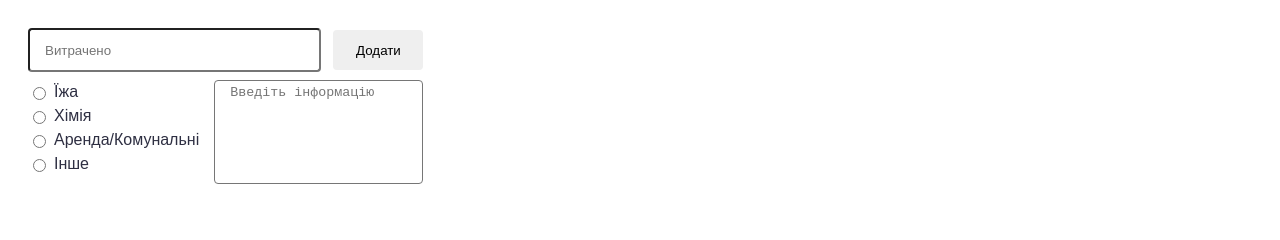
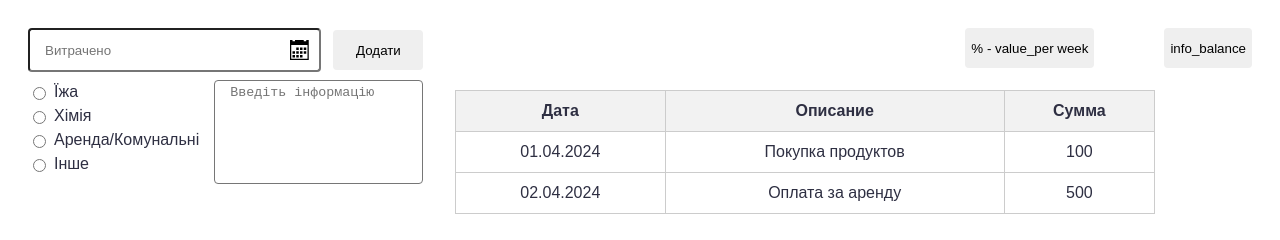
Before and after one commit to DmytroRev/project-site-My_Money, a website built with Vite: page src/index.html in a window 1280 px wide. Built offline with nearby package versions, Linux system fonts and the light colour scheme.

Commit message:
'update'

```diff
--- a/package.json
+++ b/package.json
@@ -10,12 +10,14 @@
     "push": "git add . && git commit -m 'update' && git push"
   },
   "devDependencies": {
-    "vite": "^4.5.2",
-    "glob": "^8.1.0"
+    "glob": "^8.1.0",
+    "vite": "^4.5.2"
   },
   "author": "Dmytro Revyakin",
   "license": "ISC",
   "dependencies": {
+    "DatePicker": "^2.0.0",
+    "flatpickr": "^4.6.13",
     "vite-plugin-full-reload": "^1.0.5",
     "vite-plugin-html-inject": "^1.0.1"
   }
--- a/src/css/reset.css
+++ b/src/css/reset.css
@@ -29,3 +29,7 @@ body {
     color: #2E2F42;
     background-color: transparent;
 }
+
+.visible {
+    display: none;
+}
--- a/src/css/style.css
+++ b/src/css/style.css
@@ -1,19 +1,51 @@
 @import url(./reset.css);
 
+
+.form-global {
+    display: flex;
+    flex-wrap: wrap;
+    justify-content: space-between;
+    gap: 50px;
+    max-width: 1440px;
+}
 /* ----------------------Form-input---------------------- */
+.form-wrapper {
+    position: relative;
+    /* flex-basis: 50%; */
+}
+
 .form {
     padding: 28px;
 }
 
 .input-form {
+    position: relative;
     width: 272px;
     height: 40px;
     border-radius: 4px;
     padding-left: 15px;
-    padding-top: 0;padding-bottom: 0;
+    padding-top: 0;
+    padding-bottom: 0;
     margin-bottom: 8px;
     margin-right: 8px;
 }
+
+.btn-not-visual {
+        position: absolute;
+        width: 20px;
+        height: 20px;
+        top: 40px;
+        left: 290px;
+        cursor: pointer;
+        opacity: 0;
+}
+
+.icon-calendar {
+    position: absolute;
+    top: 40px;
+    left: 290px;
+}
+
 
 .btn-form {
     width: 90px;
@@ -48,5 +80,62 @@
     padding-right: 15px;
     padding-left: 15px;
     border-radius: 4px;
+}
 
+/* -----------------statistick-info----------------- */
+
+.info-statistick-btns {
+    /* flex-basis: 40%; */
+    display: flex;
+    gap: 70px;
+    padding: 28px;
 }
+
+
+.info-btn {
+    height: 40px;
+    border-radius: 4px;
+    border: none;
+    cursor: pointer;
+}
+
+.form-history {
+    position: absolute;
+    top: 90px;
+    right: 125px;
+    /* flex-basis: 100%;
+    margin-top: 20px; */
+}
+
+/* .form-history {
+    border: 1px solid #808080;
+    max-width: 600px;
+}
+
+.financial-table-value {
+    border: 1px solid #808080;
+} */
+
+.financial-table {
+    width: 700px;
+border-collapse: collapse;
+}
+
+.financial-table th,
+.financial-table td {
+    border: 1px solid #ccc;
+    padding: 8px;
+    text-align: center;
+}
+
+.financial-table th {
+    background-color: #f2f2f2;
+}
+
+/* .flatpickr-calendar {
+    display: flex;
+} */
+.calendar-container {
+    display: block;
+    /* или inline-block, в зависимости от вашего предпочтения */
+}
--- a/src/index.html
+++ b/src/index.html
@@ -7,8 +7,14 @@
   <title>My_Money</title>
 </head>
 <body>
+  <div class="form-global">
+    <div class="form-wrapper">
   <form class="form">
       <input class="input-form" type="text" name="query" placeholder="Витрачено">
+      <button class="btn-not-visual" type="button"></button>
+      <svg class="icon-calendar" width="20px" height="20px" aria-label="icon calendar">
+        <use href="./img/symbol-defs.svg#icon-calendar"></use>
+      </svg>
     <button class="btn-form">Додати</button>
     <div class="global-div-design">
     <div class="div-design">
@@ -30,6 +36,36 @@
     </div>
     </div>
   </form>
-  <script src="./main.js"></script>
+  </div>
+      <div class="info-statistick-btns">
+        <button class="info-btn" type="button">% - value_per week</button>
+        <button class="info-btn" type="button">info_balance</button>
+      </div>
+  </div>
+  <section class="form-history">
+      <table class="financial-table">
+        <thead>
+          <tr>
+            <th class="financial-table-value">Дата</th>
+            <th class="financial-table-value">Описание</th>
+            <th class="financial-table-value">Сумма</th>
+          </tr>
+        </thead>
+        <tbody>
+          <tr>
+            <td>01.04.2024</td>
+            <td>Покупка продуктов</td>
+            <td>100</td>
+          </tr>
+          <tr>
+            <td>02.04.2024</td>
+            <td>Оплата за аренду</td>
+            <td>500</td>
+          </tr>
+        </tbody>
+      </table>
+  </section>
+  <div id="calendarContainer" class="calendar-container"></div>
+  <script src="./main.js" type="module" defer></script>
 </body>
-</html><div></div>
+</html>
--- a/src/main.js
+++ b/src/main.js
@@ -0,0 +1,134 @@
+import flatpickr from "flatpickr";
+import "flatpickr/dist/flatpickr.min.css";
+
+// const refs = {
+//     btnCalendar: document.querySelector(".btn-not-visual"),
+//     svgCalendar: document.querySelector(".icon-calendar"),
+//     calendar: document.querySelector(".flatpickr-calendar")
+// }
+
+// refs.svgCalendar.addEventListener("click", (handleCalendar) => {
+//     refs.btnCalendar.click()
+// }
+// )
+
+// refs.btnCalendar.addEventListener("click", () => handleBtnCalendar(".your-datepicker-selector"));
+
+// function handleBtnCalendar(datetimePicker) {
+//     if (refs.calendar === true) {
+
+//     flatpickr(datetimePicker, {
+//         enableTime: true,
+//         time_24hr: true,
+//         defaultDate: new Date(),
+//         minuteIncrement: 1,
+//         onClose(selectedDates) {
+//             userSelectedDate = selectedDates[0];
+//             validateSelectedDate();
+//         }
+//     })
+
+//         }
+// }
+
+// const svgCalendar = document.querySelector(".icon-calendar");
+// const calendarContainer = document.getElementById("calendarContainer");
+
+// // Добавляем обработчик события клика на иконку календаря
+// svgCalendar.addEventListener("click", () => {
+//   // Проверяем видимость календаря
+//   if (calendarContainer.classList.contains("visible")) {
+//     calendarContainer.classList.remove("visible"); // Скрываем календарь
+//   } else {
+//     // Показываем календарь
+//     calendarContainer.classList.add("visible");
+
+//     // Инициализируем Flatpickr в режиме inline
+//     flatpickr(calendarContainer, {
+//       inline: true,
+//       enableTime: false,
+//       dateFormat: "d.m.Y",
+//       defaultDate: "today",
+//       onClose(selectedDates) {
+//         console.log(selectedDates);
+//       }
+//     });
+//   }
+// });
+
+// refs.svgCalendar.addEventListener("click", () => {
+//     toggleCalendar();
+// });
+
+// refs.btnCalendar.addEventListener("click", () => {
+//     toggleCalendar();
+// });
+
+// function toggleCalendar() {
+//     if (refs.calendar.style.display === "none") {
+//         // Показать календарь
+//         flatpickr(".your-datepicker-selector", {
+//             enableTime: true,
+//             time_24hr: true,
+//             defaultDate: new Date(),
+//             minuteIncrement: 1,
+//             onClose(selectedDates) {
+//                 userSelectedDate = selectedDates[0];
+//                 validateSelectedDate();
+//             }
+//         });
+//         refs.calendar.style.display = "block";
+//     } else {
+//         // Скрыть календарь
+//         refs.calendar.style.display = "none";
+//     }
+// }
+
+// Обработчик события клика на иконку календаря
+document.querySelector(".icon-calendar").addEventListener("click", toggleCalendar);
+
+// Обработчик события клика на кнопку, которая отвечает за отображение календаря
+document.querySelector(".btn-not-visual").addEventListener("click", toggleCalendar);
+
+
+function toggleCalendar() {
+    // Получаем ссылку на контейнер, в который будем встроен календарь
+    const calendarContainer = document.getElementById("calendarContainer");
+
+    // Проверяем, видим ли элемент
+    if (calendarContainer.style.display === "none" || calendarContainer.style.display === "") {
+        // Если не видим, отображаем календарь
+        calendarContainer.style.display = "block";
+
+        // Инициализируем Flatpickr в режиме inline в контейнере "calendarContainer"
+        flatpickr(calendarContainer, {
+            inline: true, // Режим inline для отображения календаря
+            enableTime: true, // Включение времени
+            time_24hr: true, // Формат времени 24 часа
+            defaultDate: new Date(), // Установка текущей даты по умолчанию
+            minuteIncrement: 1, // Инкремент минут
+            onClose(selectedDates) {
+                // Обработчик закрытия календаря
+                console.log(selectedDates);
+            }
+        });
+    } else {
+        // Если видим, скрываем календарь
+
+        calendarContainer.style.display = "none";
+    }
+}
+// function toggleCalendar() {
+//     console.log("Клик по кнопке или иконке календаря");
+
+//     const calendarContainer = document.getElementById("calendarContainer");
+//     console.log("Текущее значение display:", calendarContainer.style.display);
+
+//     if (calendarContainer.style.display === "none" || calendarContainer.style.display === "") {
+//         calendarContainer.style.display = "block";
+//         console.log("Установлено значение display: block");
+//     } else {
+//         calendarContainer.style.display = "none";
+//         console.log("Установлено значение display: none");
+//     }
+// }
```
Also changed, not shown: src/img/symbol-defs.svg (added), src/js/render-function.js (added), src/js/server.js (added), 1 other file.
